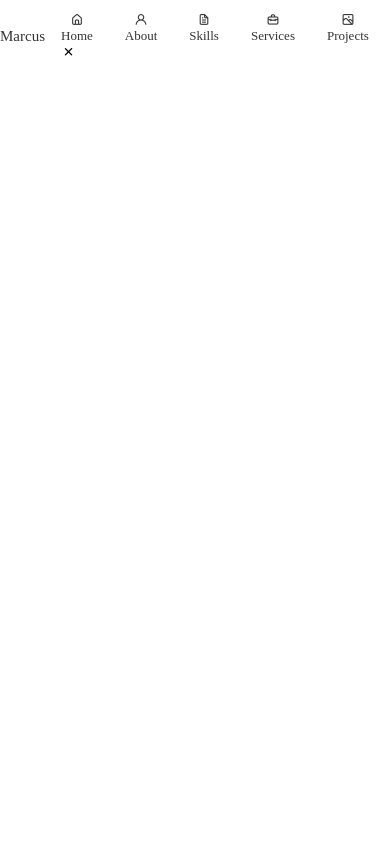
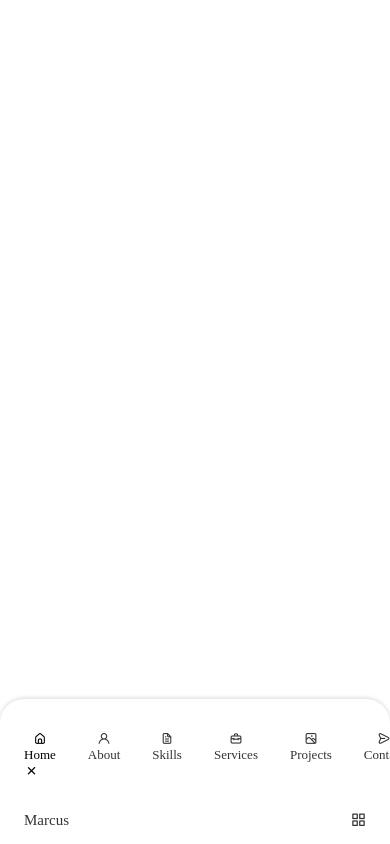
Before and after one commit to marcuszcoding/portfolio, a React (Create React App) app in the folder marcus-portfolio/: page / in a window 390 px wide. Built offline with nearby package versions, Linux system fonts and the light colour scheme.

Commit message:
add more css

```diff
--- a/marcus-portfolio/src/App.css
+++ b/marcus-portfolio/src/App.css
@@ -176,7 +176,10 @@
 /* ===== Device Breakpoints ===== */
 /* Large */
 @media screen and (max-width: 992px) {
-
+  .container {
+    margin-left: var(--mb-1-5);
+    margin-right: var(--mb-1-5);
+  }
 }
 
 /* Medium */
--- a/marcus-portfolio/src/components/Header.jsx
+++ b/marcus-portfolio/src/components/Header.jsx
@@ -9,7 +9,7 @@
         <div className="nav-menu">
           <ul className="nav-list grid">
             <li className="nav-item">
-              <a href="home" className="nav-link">
+              <a href="#home" className="nav-link active-link">
                 <i className="uil uil-estate nav-icon"></i> Home
               </a>
             </li>
--- a/marcus-portfolio/src/components/header.css
+++ b/marcus-portfolio/src/components/header.css
@@ -4,7 +4,7 @@
   top: 0;
   left: 0;
   z-index: var(--z-fixed);
-  background-color: var(--container-color);
+  background-color: var(--body-color);
 }
 
 .nav {
@@ -48,3 +48,39 @@
 .nav-link:hover{
   color: var(--title-color-dark);
 }
+
+/* ===== Device Breakpoints ===== */
+
+/* Medium */
+@media screen and (max-width: 768px) {
+  .header {
+    top: initial;
+    bottom: 0;
+  }
+
+  .nav {
+    height: var(--header-height);
+  }
+
+  .nav-menu{
+    position: fixed;
+    bottom: 0;
+    left: 0;
+    width: 100%;
+    background-color: var(--body-color);
+    padding: 2rem 1.5rem 4rem;
+    box-shadow: 0 -1px 4px rgba(0, 0, 0, 0.15);
+    border-radius: 1.5rem 1.5rem 0 0;
+    transition: .3s;
+  }
+
+  .nav-list{
+
+  }
+
+  .nav-icon,
+  .nav-close,
+  .nav-toggle{
+    display: block;
+  }
+}
```
